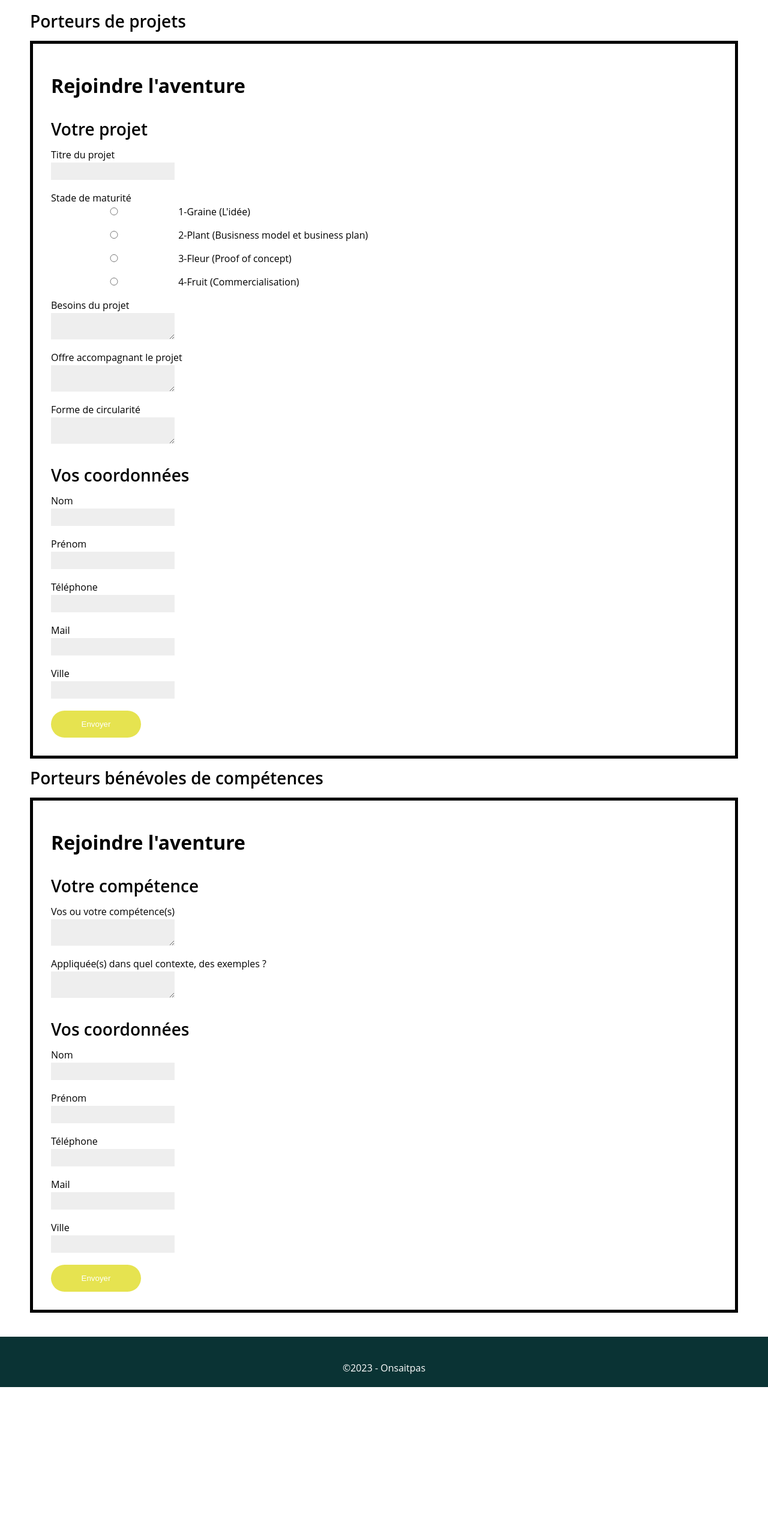
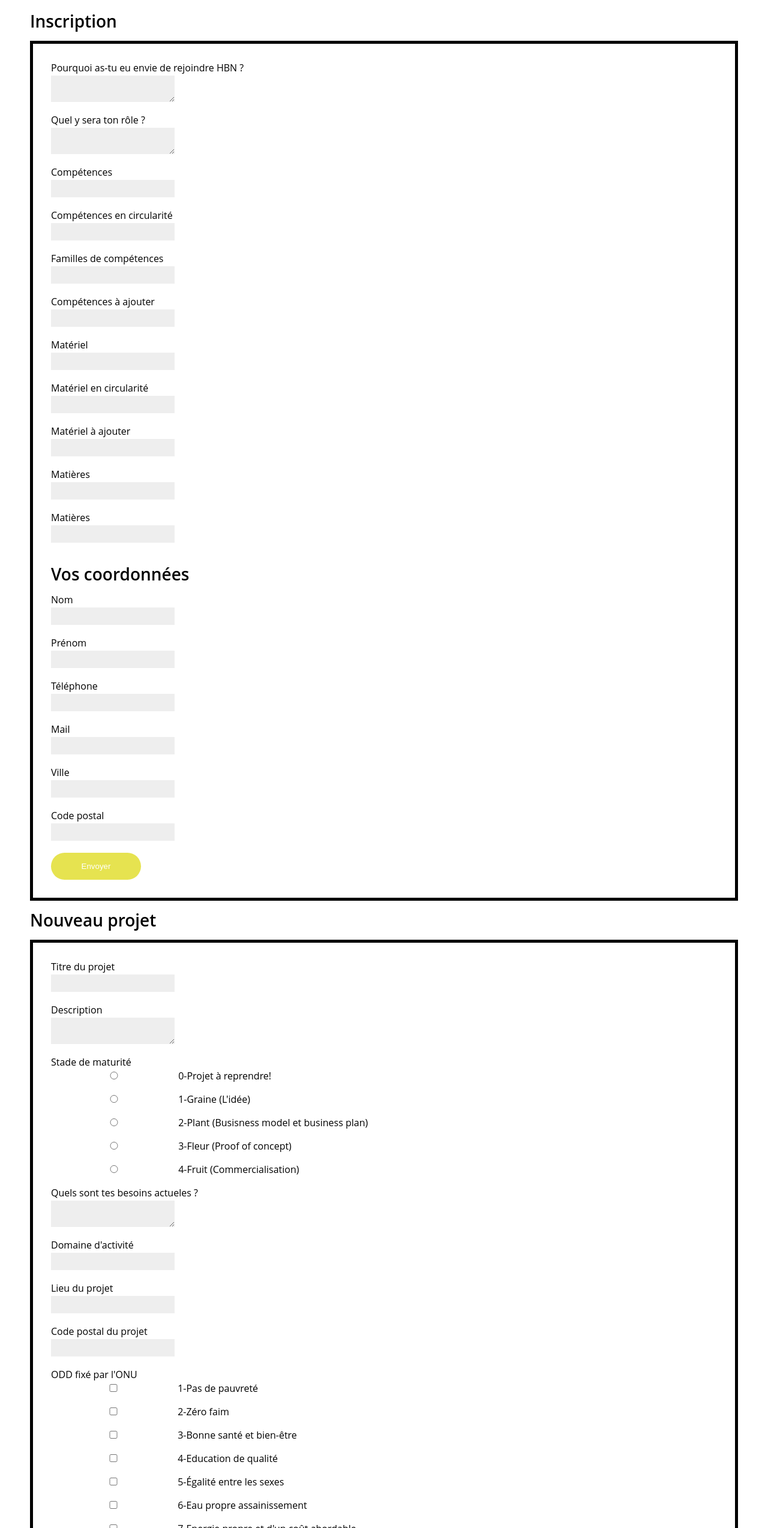
Before and after one commit to RolletQuentin/ia-pau-12-2023, a Vue app in the folder frontend/: page /inscription in a window 1280 px wide. Shown: the part 252-2800 px from the top of the page at 60% size. Before the commit the page ends 2565 px from the top, so only its background shows below. Built offline with nearby package versions, Linux system fonts and the light colour scheme.

Commit message:
change data form

```diff
--- a/frontend/src/components/Forms/FormWrapper.vue
+++ b/frontend/src/components/Forms/FormWrapper.vue
@@ -1,7 +1,5 @@
 <template>
     <div id="register">
-        <h1>Rejoindre l'aventure</h1>
-
         <slot></slot>
     </div>
 </template>
--- a/frontend/src/components/Forms/ProjectForm.vue
+++ b/frontend/src/components/Forms/ProjectForm.vue
@@ -2,10 +2,11 @@
     <FormWrapper>
         <form>
             <div>
-                <h2>Votre projet</h2>
-
                 <label for="projectTitle">Titre du projet</label>
                 <input v-model="projectTitle" type="text" id="projectTitle" required />
+
+                <label for="projectDescription">Description</label>
+                <textarea v-model="projectDescription" id="projectDescription" required></textarea>
 
                 <label for="maturityStage">Stade de maturité</label>
                 <div>
@@ -21,35 +22,38 @@
                     </label>
                 </div>
 
-                <label for="projectNeeds">Besoins du projet</label>
+                <label for="projectNeeds">Quels sont tes besoins actueles ?</label>
                 <textarea v-model="projectNeeds" id="projectNeeds" required></textarea>
 
-                <label for="projectOffer">Offre accompagnant le projet</label>
-                <textarea v-model="projectOffer" type="text" id="projectOffer" required />
+                <label for="activityDomain">Domaine d'activité</label>
+                <input v-model="activityDomain" type="text" id="activityDomain" required />
 
-                <label for="circularityForm">Forme de circularité</label>
-                <textarea v-model="circularityForm" id="circularityForm" required></textarea>
+                <label for="projectCity">Lieu du projet</label>
+                <input v-model="projectCity" type="text" id="projectCity" required />
+
+                <label for="cp">Code postal du projet</label>
+                <input v-model="cp" type="text" id="cp" required />
+
+                <label for="maturityStage">ODD fixé par l'ONU</label>
+                <div>
+                    <label v-for="(odd, index) in listOdd" :key="index">
+                        <input
+                            type="checkbox"
+                            v-model="listChosenOdd"
+                            :value="odd"
+                            :id="'odd_' + index"
+                            required
+                        />
+                        {{ odd }}
+                    </label>
+                </div>
+
+                <label for="inMaterials">Matières entrantes</label>
+                <input v-model="inMaterials" type="text" id="inMaterials" required />
+
+                <label for="coproducts">Coproduits</label>
+                <input v-model="coproducts" type="text" id="coproducts" required />
             </div>
-
-            <div>
-                <h2>Vos coordonnées</h2>
-
-                <label for="lastName">Nom</label>
-                <input v-model="lastName" type="text" id="lastName" required />
-
-                <label for="firstName">Prénom</label>
-                <input v-model="firstName" type="text" id="firstName" required />
-
-                <label for="phone">Téléphone</label>
-                <input v-model="phone" type="tel" id="phone" required />
-
-                <label for="email">Mail</label>
-                <input v-model="email" type="email" id="email" required />
-
-                <label for="city">Ville</label>
-                <input v-model="city" type="text" id="city" required />
-            </div>
-
             <button :onclick="submitForm">Envoyer</button>
         </form>
     </FormWrapper>
@@ -65,7 +69,9 @@ export default {
     },
     setup() {
         const projectTitle = ref('')
+        const projectDescription = ref('')
         const maturityStages = ref([
+            '0-Projet à reprendre!',
             "1-Graine (L'idée)",
             '2-Plant (Busisness model et business plan)',
             '3-Fleur (Proof of concept)',
@@ -73,27 +79,44 @@ export default {
         ])
         const maturityStage = ref()
         const projectNeeds = ref('')
-        const projectOffer = ref('')
-        const circularityForm = ref('')
-
-        const lastName = ref('')
-        const firstName = ref('')
-        const phone = ref('')
-        const email = ref('')
-        const city = ref('')
+        const activityDomain = ref('')
+        const projectCity = ref('')
+        const cp = ref('')
+        const listOdd = ref([
+            '1-Pas de pauvreté',
+            '2-Zéro faim',
+            '3-Bonne santé et bien-être',
+            '4-Education de qualité',
+            '5-Égalité entre les sexes',
+            '6-Eau propre assainissement',
+            "7-Energie propre et d'un coût abordable",
+            '8-Travail décent et croissance économique',
+            '9-Industrie, innovation et infrastructure',
+            '10-Inégalités réduites',
+            '11-Villes et communautés durable',
+            '12-Consommation et production responsables',
+            '13-Mesures relatives à la lutte contre les changements climatiques',
+            '14-Vie aquatique',
+            '15-Vie terrestre',
+            '16-Paix, justice et institutions efficaces',
+            '17-Partenariats pour la réalisation des objectifs'
+        ])
+        const listChosenOdd = ref([])
+        const inMaterials = ref('')
+        const coproducts = ref('')
 
         function submitForm() {
             const data = {
                 projectTitle: projectTitle.value,
+                projectDescription: projectDescription.value,
                 maturityStage: maturityStage.value,
                 projectNeeds: projectNeeds.value,
-                projectOffer: projectOffer.value,
-                circularityForm: circularityForm.value,
-                lastName: lastName.value,
-                firstName: firstName.value,
-                phone: phone.value,
-                email: email.value,
-                city: city.value
+                activityDomain: activityDomain.value,
+                projectCity: projectCity.value,
+                cp: cp.value,
+                listChosenOdd: listChosenOdd.value,
+                inMaterials: inMaterials.value,
+                coproducts: coproducts.value
             }
             fetch('http://localhost:8000/create-project', {
                 method: 'POST',
@@ -106,16 +129,17 @@ export default {
 
         return {
             projectTitle,
+            projectDescription,
             maturityStages,
             maturityStage,
             projectNeeds,
-            projectOffer,
-            circularityForm,
-            lastName,
-            firstName,
-            phone,
-            email,
-            city,
+            activityDomain,
+            projectCity,
+            cp,
+            listOdd,
+            listChosenOdd,
+            inMaterials,
+            coproducts,
             submitForm
         }
     }
--- /dev/null
+++ b/frontend/src/components/Forms/RegisterForm.vue
@@ -0,0 +1,142 @@
+<template>
+    <FormWrapper>
+        <form>
+            <div>
+                <label for="wish">Pourquoi as-tu eu envie de rejoindre HBN ?</label>
+                <textarea v-model="wish" id="wish" required></textarea>
+
+                <label for="role">Quel y sera ton rôle ?</label>
+                <textarea v-model="role" type="text" id="role" required />
+
+                <label for="skills">Compétences</label>
+                <input v-model="skills" id="skills" />
+
+                <label for="circular-skills">Compétences en circularité</label>
+                <input type="text" v-model="circularSkills" id="circular-skills" />
+
+                <label for="skills-family">Familles de compétences</label>
+                <input text="" />
+
+                <label for="additionnal-skills">Compétences à ajouter</label>
+                <input type="text" v-model="additionnalSkills" id="additionnal-skills" />
+
+                <label for="material">Matériel</label>
+                <input type="text" v-model="material" id="material" />
+
+                <label for="circular-material">Matériel en circularité</label>
+                <input type="text" v-model="circularMaterial" id="circular-material" />
+
+                <label for="additionnal-material">Matériel à ajouter</label>
+                <input type="text" v-model="additionnalMaterial" id="additionnal-material" />
+
+                <label for="raw-material">Matières</label>
+                <input type="text" v-model="rawMaterial" id="raw-material" />
+
+                <label for="new-raw-material">Matières</label>
+                <input type="text" v-model="newRawMaterial" id="new-raw-material" />
+            </div>
+
+            <div>
+                <h2>Vos coordonnées</h2>
+
+                <label for="lastName">Nom</label>
+                <input v-model="lastName" type="text" id="lastName" required />
+
+                <label for="firstName">Prénom</label>
+                <input v-model="firstName" type="text" id="firstName" required />
+
+                <label for="phone">Téléphone</label>
+                <input v-model="phone" type="tel" id="phone" required />
+
+                <label for="email">Mail</label>
+                <input v-model="email" type="email" id="email" required />
+
+                <label for="city">Ville</label>
+                <input v-model="city" type="text" id="city" required />
+
+                <label for="cp">Code postal</label>
+                <input v-model="cp" type="text" id="cp" required />
+            </div>
+
+            <button :onclick="submitForm">Envoyer</button>
+        </form>
+    </FormWrapper>
+</template>
+
+<script lang="ts">
+import FormWrapper from '@/components/Forms/FormWrapper.vue'
+import { ref } from 'vue'
+
+export default {
+    components: {
+        FormWrapper
+    },
+    setup() {
+        const wish = ref('')
+        const role = ref('')
+        const skills = ref('')
+        const circularSkills = ref('')
+        const additionnalSkills = ref('')
+        const material = ref('')
+        const circularMaterial = ref('')
+        const additionnalMaterial = ref('')
+        const rawMaterial = ref('')
+        const newRawMaterial = ref('')
+
+        const lastName = ref('')
+        const firstName = ref('')
+        const phone = ref('')
+        const email = ref('')
+        const city = ref('')
+        const cp = ref('')
+
+        function submitForm() {
+            const data = {
+                wish: wish.value,
+                role: role.value,
+                skills: skills.value,
+                circularSkills: circularSkills.value,
+                additionnalSkills: additionnalSkills.value,
+                material: material.value,
+                circularMaterial: circularMaterial.value,
+                additionnalMaterial: additionnalMaterial.value,
+                rawMaterial: rawMaterial.value,
+                newRawMaterial: newRawMaterial.value,
+                lastName: lastName.value,
+                firstName: firstName.value,
+                phone: phone.value,
+                email: email.value,
+                city: city.value,
+                cp: cp.value
+            }
+            fetch('http://localhost:8000/create-project', {
+                method: 'POST',
+                headers: {
+                    'Content-Type': 'application/json'
+                },
+                body: JSON.stringify(data)
+            })
+        }
+
+        return {
+            wish,
+            role,
+            skills,
+            circularSkills,
+            additionnalSkills,
+            material,
+            circularMaterial,
+            additionnalMaterial,
+            rawMaterial,
+            newRawMaterial,
+            lastName,
+            firstName,
+            phone,
+            email,
+            city,
+            cp,
+            submitForm
+        }
+    }
+}
+</script>
--- a/frontend/src/views/RegisterView.vue
+++ b/frontend/src/views/RegisterView.vue
@@ -2,24 +2,30 @@
     <div>
         <h1>Nous rejoindre</h1>
 
-        <h2>Porteurs de projets</h2>
+        <h2>Inscription</h2>
+
+        <RegisterForm />
+
+        <h2>Nouveau projet</h2>
 
         <ProjectForm />
 
-        <h2>Porteurs bénévoles de compétences</h2>
+        <!-- <h2>Porteurs bénévoles de compétences</h2>
 
-        <SkillsForm />
+        <SkillsForm /> -->
     </div>
 </template>
 
 <script lang="ts" scoped>
 import ProjectForm from '@/components/Forms/ProjectForm.vue'
-import SkillsForm from '@/components/Forms/SkillsForm.vue'
+// import SkillsForm from '@/components/Forms/SkillsForm.vue'
+import RegisterForm from '@/components/Forms/RegisterForm.vue'
 
 export default {
     components: {
         ProjectForm,
-        SkillsForm
+        // SkillsForm,
+        RegisterForm
     }
 }
 </script>
```
